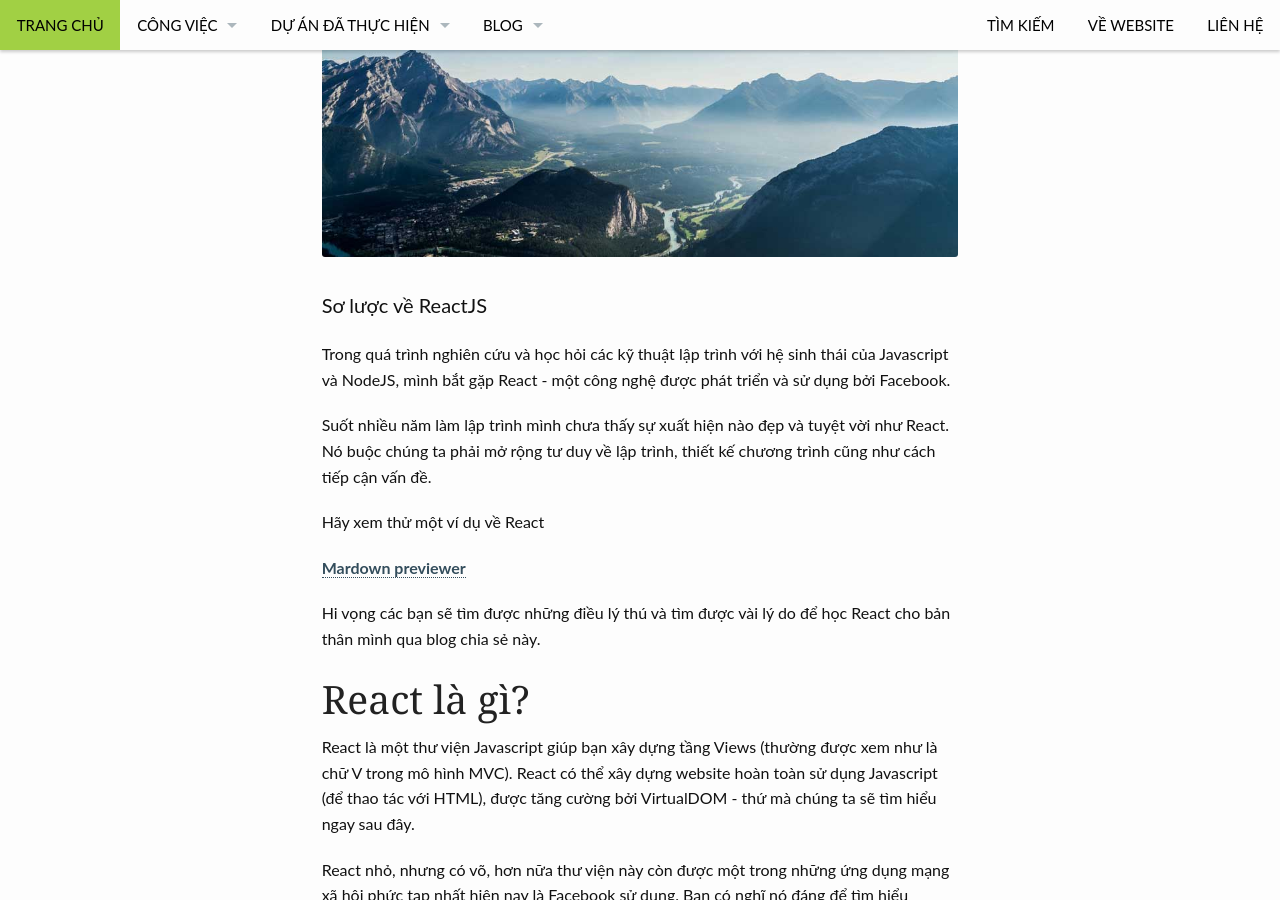
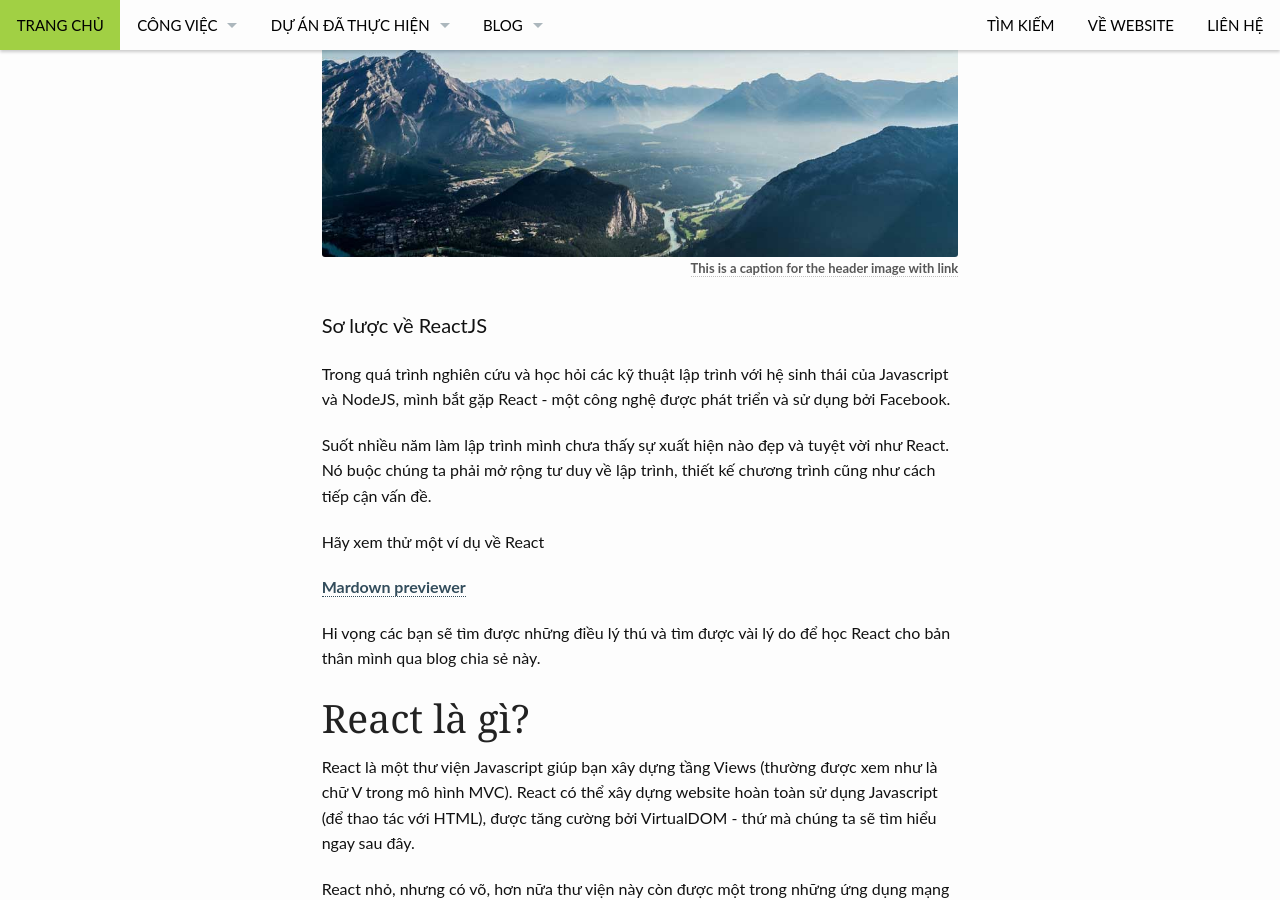
Before and after one commit to quangnd/quangnd.github.io, a Jekyll site: the page built from _posts/design/2016-09-18-react-la-gi-va-tai-sao-nen-hoc-react.md, in a window 1280 px wide and 900 px high, scrolled down 328 px. Built offline with Jekyll 4.4.1, drawn with Linux system fonts in a browser that asks for light colours.

Commit message:
update react la gi

```diff
--- a/_posts/design/2016-09-18-react-la-gi-va-tai-sao-nen-hoc-react.md
+++ b/_posts/design/2016-09-18-react-la-gi-va-tai-sao-nen-hoc-react.md
@@ -13,6 +13,7 @@ categories:
 header: no
 image:
     title: article-image-1.jpg
+    caption: This is a caption for the header image with link
     caption_url: https://unsplash.com/
 ---
 
```
